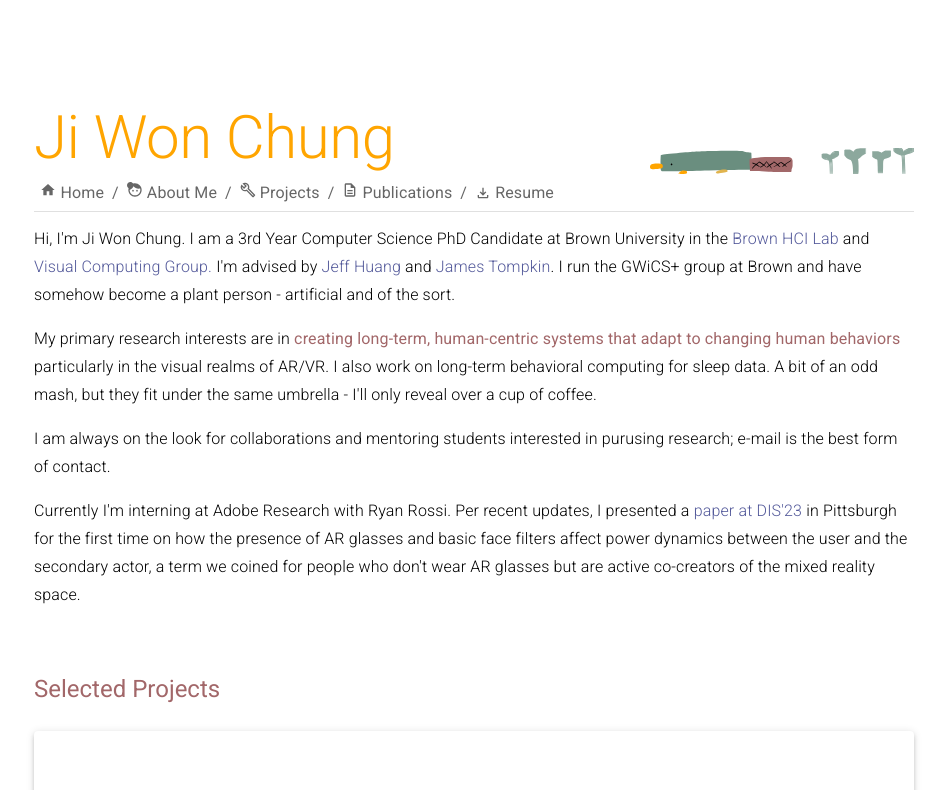
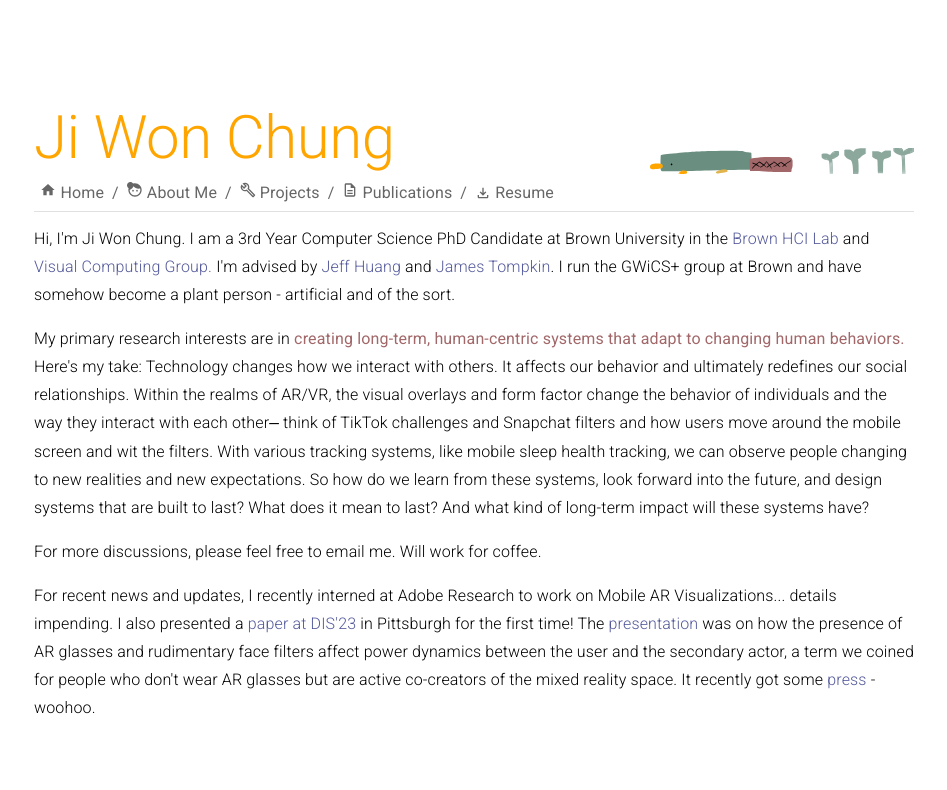
Before and after one commit to g1isgone/g1isgone.github.io, a React (Create React App) app: page / in a window 1280 px wide. Shown: the top 790 px of the page, without its empty margins (166-1113 px from the left). Built offline with nearby package versions, Linux system fonts and the light colour scheme.

Commit message:
(1) add dis presentation (2) updated aboutme

```diff
--- a/src/components/AboutMe.js
+++ b/src/components/AboutMe.js
@@ -3,6 +3,7 @@ import Link from '@mui/material/Link';
 
 import BoldText from "./BoldText";
 import pageData from "../assets/pageData.json";
+import dis23PresentationPdf from '../presentations/dis2023PublishablePresentation.pdf';
 
 export default function AboutMe() {
   return (
@@ -13,11 +14,20 @@ export default function AboutMe() {
       <Link href={pageData.aboutMe.advisor2.labRef} color="#53599A" underline="hover"> {pageData.aboutMe.advisor2.labName}. </Link>
       I'm advised by <Link href={pageData.aboutMe.advisor1.ref} color="#53599A" underline="hover"> {pageData.aboutMe.advisor1.name}</Link> and <Link href={pageData.aboutMe.advisor2.ref} color="#53599A" underline="hover"> {pageData.aboutMe.advisor2.name}</Link>. I run the GWiCS+ group at Brown and have somehow become a plant person - artificial and of the sort.
       <p></p>
-      My primary research interests are in <BoldText txt="creating long-term, human-centric systems that adapt to changing human behaviors"/> particularly in the visual realms of AR/VR. I also work on long-term behavioral computing for sleep data. A bit of an odd mash, but they fit under the same umbrella - I'll only reveal over a cup of coffee.
+      My primary research interests are in <BoldText txt="creating long-term, human-centric systems that adapt to changing human behaviors."/>
+      Here's my take: Technology changes how we interact with others. It affects our behavior and ultimately redefines our social relationships.
+      Within the realms of AR/VR, the visual overlays and form factor change the behavior of individuals and the way they interact with each other
+      <code>&#8212;</code> think of TikTok challenges and Snapchat filters and how users move around the mobile screen and wit the filters.
+      With various tracking systems, like mobile sleep health tracking, we can observe people changing to new realities and new expectations.
+      So how do we learn from these systems, look forward into the future, and design systems that are built to last?
+      What does it mean to last? And what kind of long-term impact will these systems have?
       <p></p>
-      I am always on the look for collaborations and mentoring students interested in purusing research; e-mail is the best form of contact.
+      For more discussions, please feel free to email me. Will work for coffee.
       <p></p>
-      Currently I'm interning at Adobe Research with Ryan Rossi. Per recent updates, I presented a <Link href={"https://jeffhuang.com/papers/ARAgency_DIS23.pdf"} color="#53599A" underline="hover"> paper at DIS'23 </Link> in Pittsburgh for the first time on how the presence of AR glasses and basic face filters affect power dynamics between the user and the secondary actor, a term we coined for people who don't wear AR glasses but are active co-creators of the mixed reality space.
+      For recent news and updates, I recently interned at Adobe Research to work on Mobile AR Visualizations... details impending.
+      I also presented a <Link href={"https://jeffhuang.com/papers/ARAgency_DIS23.pdf"} color="#53599A" underline="hover"> paper at DIS'23 </Link> in Pittsburgh for the first time!
+      The <Link href={dis23PresentationPdf} color="#53599A" underline="hover"> presentation </Link> was on how the presence of AR glasses and rudimentary face filters affect power dynamics between the user and the secondary actor,
+      a term we coined for people who don't wear AR glasses but are active co-creators of the mixed reality space. It recently got some <Link href={"https://spectrum.ieee.org/ar-glasses"} color="#53599A" underline="hover">press</Link> - woohoo.
     </Typography>
     </div>
   );
--- a/src/components/pages/Project2.js
+++ b/src/components/pages/Project2.js
@@ -10,6 +10,7 @@ import arGlasses from "../../images/project2/arGlasses.svg";
 
 import AutoAccordian from '../AutoAccordion.js';
 import BoldText from '../BoldText';
+import dis23PresentationPdf from '../../presentations/dis2023PublishablePresentation.pdf';
 
 export default function Project1() {
 return (
@@ -17,6 +18,8 @@ return (
     <Typography sx={{marginTop:"2vw", marginBottom:'1vw',fontWeight:'light'}} align="left" variant="h5" color="#A26769">
     Users and Stakeholders of Mixed Reality
     </Typography>
+
+
     <Typography align="left"  variant="body1" sx={{fontWeight:'light'}} component='div' >
     Augmented reality (AR) glasses extend and alter users' perceptions in face-to-face interactions.
     While many AR studies focus on the design experiences and psychological effects for <BoldText txt="primary users,"/>
@@ -27,6 +30,13 @@ return (
     However, secondary actors are not considered in the design of AR glasses.So how do we
     <BoldText txt=" design AR Glasses for both primary and secondary users?"/>
     </Typography>
+
+    <p></p>
+    <Card sx={{  display:'flex', alignItems:'center',
+				flexDirection:'row', flexWrap:'wrap', justifyContent:'space-evenly'}} elevation={0}>
+    <iframe  style={{ height: "75vh", width: "100%"}} src={dis23PresentationPdf}></iframe>
+
+    </Card>
 
     <Card sx={{  display:'flex', alignItems:'center',
 				flexDirection:'row', flexWrap:'wrap', justifyContent:'space-evenly'}} elevation={0}>
```
Also changed, not shown: 1 other file (tests, documents, lock files or other folders).
